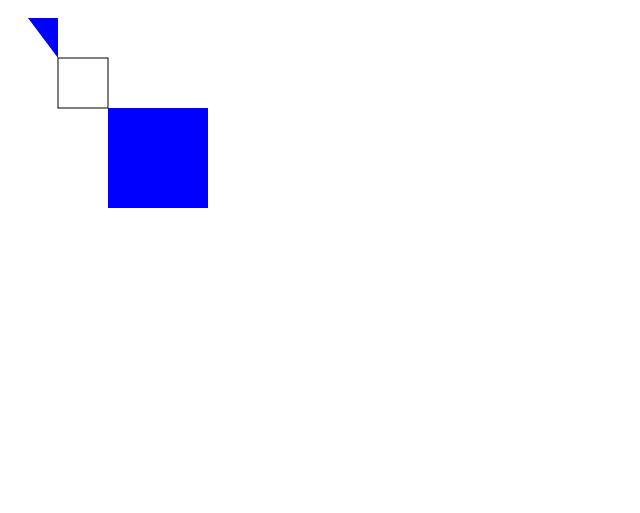
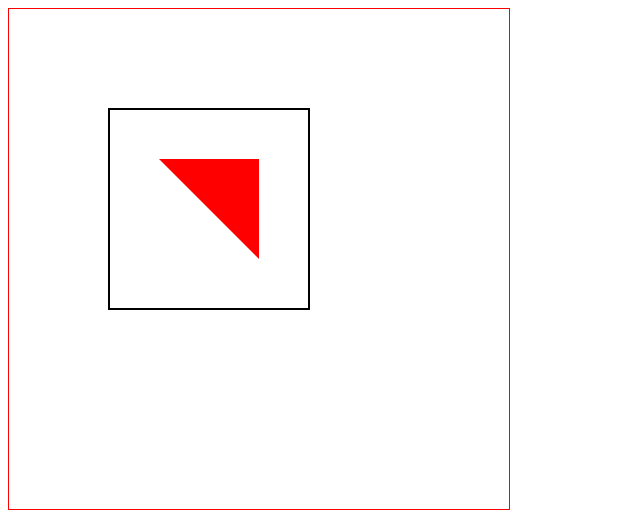
Before and after one commit to victornery/nanodegree-study, a website: page Canvas/index.html in a window 1280 px wide. Shown: the whole page, without its empty margins (0-640 px from the left). Drawn offline with Linux system fonts and the light colour scheme.

Commit message:
Adicionando transform e scale

```diff
--- a/Canvas/index.html
+++ b/Canvas/index.html
@@ -9,22 +9,27 @@
 </head>
 
 <body>
-  <canvas id="test" width="500" height="500"></canvas>
+  <canvas id="test" width="500" height="500" style="border: 1px solid red"></canvas>
   <script>
     const c = document.querySelector('#test')
     const ctx = c.getContext("2d")
-    ctx.fillStyle = "blue"
+    ctx.fillStyle = "red"
 
-    ctx.fillRect(100, 100, 100, 100)
-    ctx.strokeRect(50, 50, 50, 50)
+    // A disposição é simples. Sempre serão aceitos 4 parâmetros que são:
+    // (x, y, w, h). Ex.: ctx.fillRect(0,0,100,100)
+    ctx.scale(2, 2)
+    ctx.translate(0, 0)
+
+    ctx.strokeRect(50, 50, 100, 100)
+
 
     ctx.beginPath()
-    ctx.moveTo(20, 10)
-    ctx.lineTo(50, 50)
-    ctx.lineTo(50, 10)
-    ctx.lineTo(10, 10)
+    ctx.moveTo(75, 75)
+    ctx.lineTo(125, 125)
+    ctx.lineTo(125, 75)
 
     ctx.fill()
+
 
   </script>
 </body>
```
Also changed, not shown: README.md (added).
